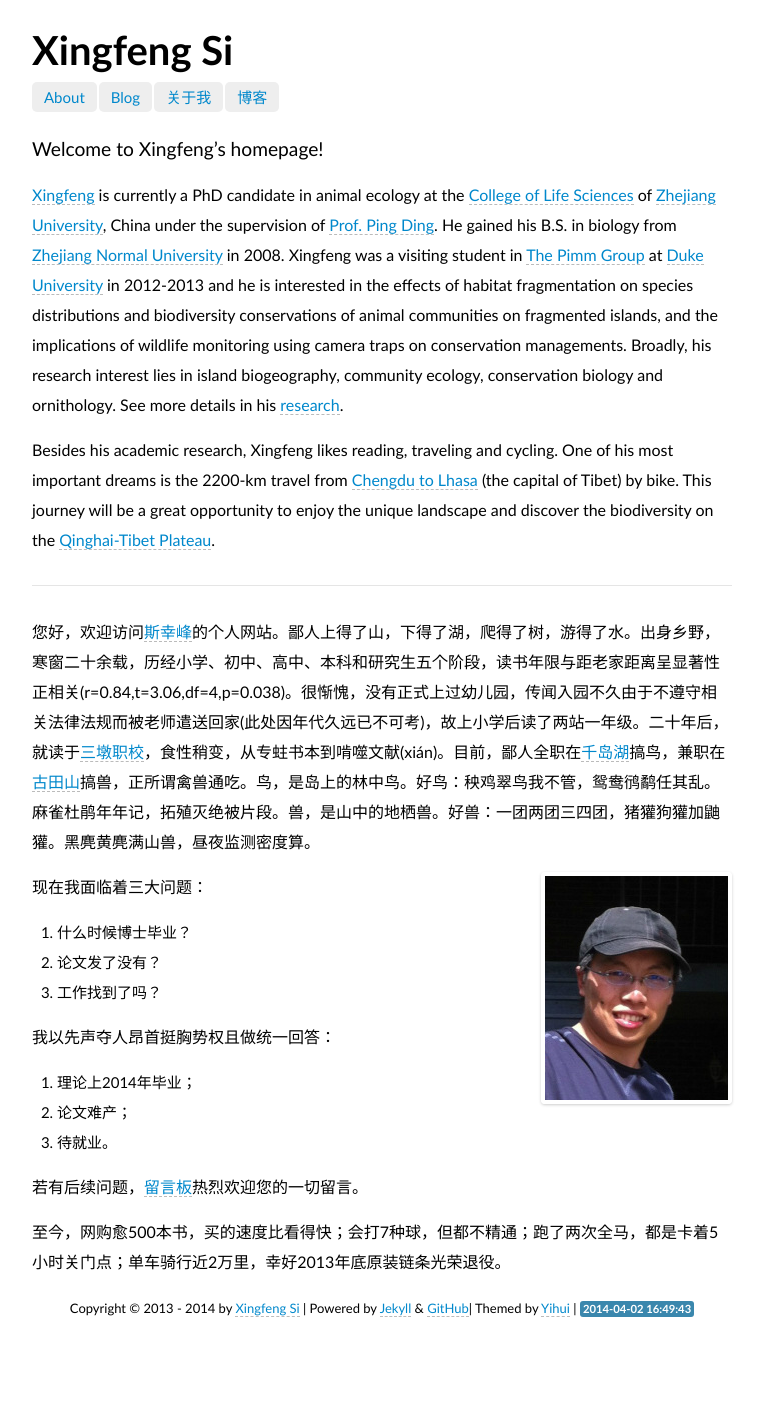
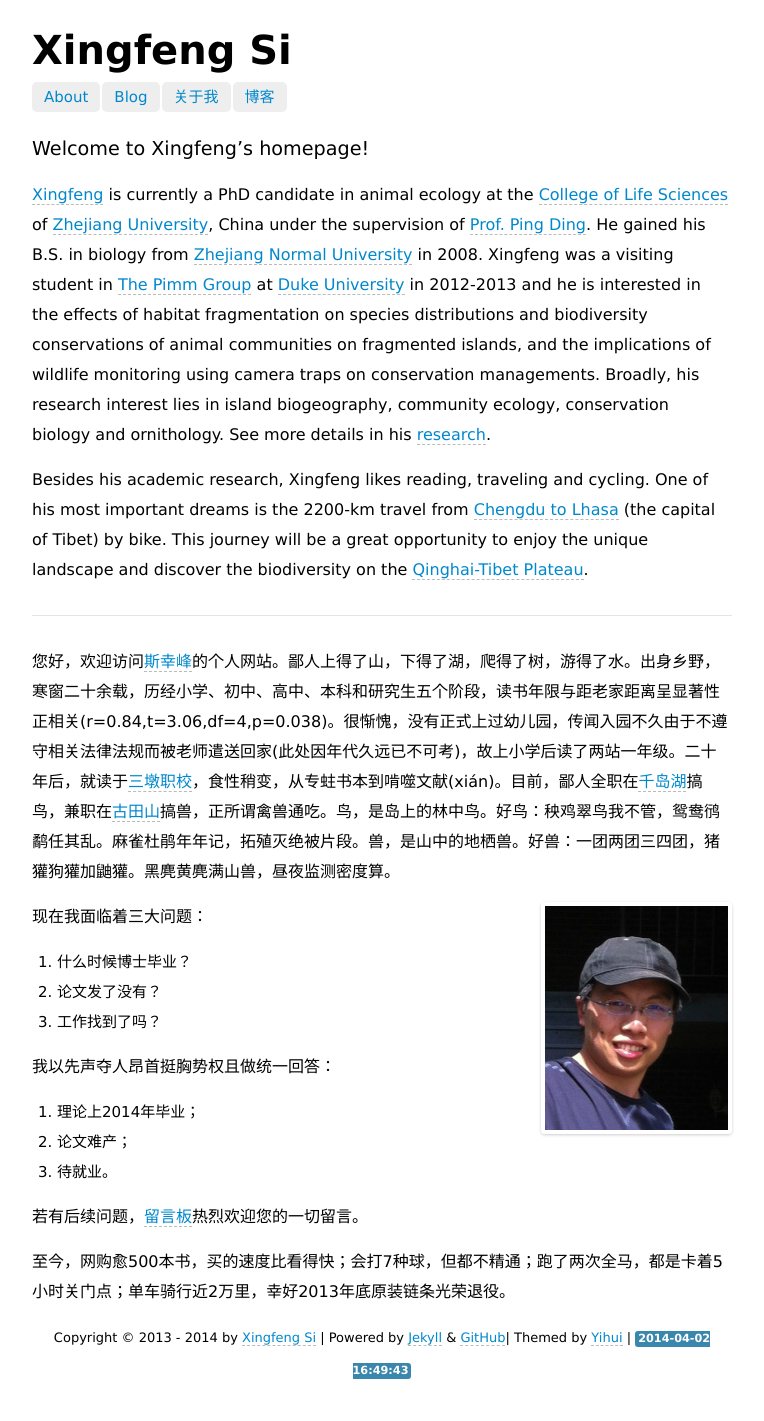
Before and after one commit to sixf/sixf.github.io, a Jekyll site: the page built from index.md, in a window 1280 px wide. Shown: the whole page, without its empty margins (258-1022 px from the left). Built offline with Jekyll 4.4.1, drawn with Linux system fonts in a browser that asks for light colours; some web fonts are replaced; Markdown is read by kramdown in place of the engine named in the settings; before the commit the page ends 1359 px from its top, so only the background shows below that.

Commit message:
set the font Lucia as priority

```diff
--- a/media/css/home.css
+++ b/media/css/home.css
@@ -52,7 +52,7 @@ border:4px solid #FFF;
 }
 
 body {
-font-family:Galdeano,"Hiragino Sans GB","Microsoft YaHei",Trebuchet,"Trebuchet MS",Tahoma,"Lucida Grande","Lucida Sans Unicode",Verdana,sans-serif;
+font-family:"Lucida Grande","Lucida Sans Unicode",Galdeano,"Hiragino Sans GB","Microsoft YaHei",Trebuchet,"Trebuchet MS",Tahoma,Verdana,sans-serif;
 font-size:15px;
 line-height:30px;
 color:#000;
```
